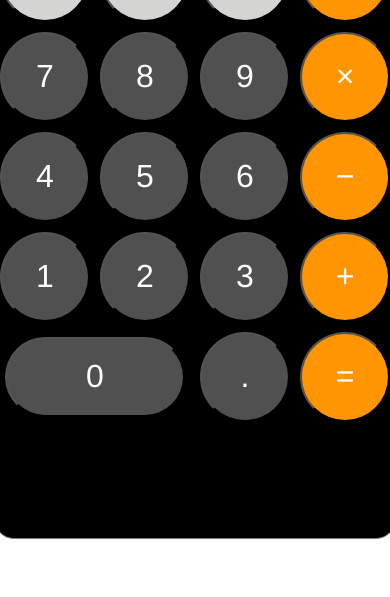
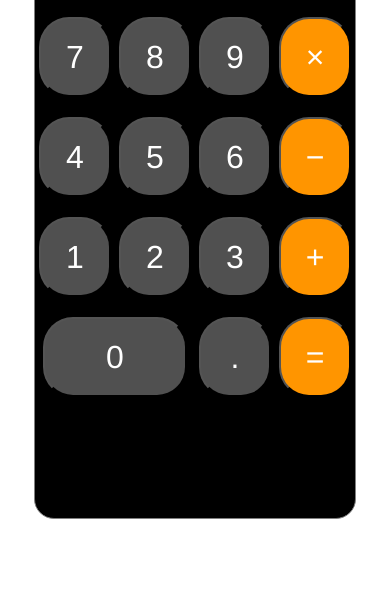
Before and after one commit to JGrineau/Calculator-App, a plain HTML site: page index.html in a window 390 px wide. Shown: the part 325-922 px from the top of the page. After the commit the page ends 844 px from the top, so only its background shows below. Drawn offline with Linux system fonts and the light colour scheme.

Commit message:
size update

```diff
--- a/style.css
+++ b/style.css
@@ -12,12 +12,9 @@ body {
   background-color: white;
 }
 .container {
-  padding: 5%;
-  margin-bottom: 10%;
   display: grid;
   justify-content: center;
   min-height: 100vh;
-  min-width: 100vw;
 }
 .calculator-grid {
   display: grid;
@@ -25,13 +22,12 @@ body {
   align-items: left;
   align-content: center;
   min-height: 100vh;
+
   grid-template-columns: repeat(4, 100px);
   grid-template-rows: minmax(120px, auto) repeat(5, 100px);
   background-color: black;
   border: 1px solid gray;
   border-radius: 20px;
-  margin-left: 30px;
-  margin-right: 30px;
 }
 
 .calculator-grid > button {
@@ -96,6 +92,21 @@ body {
 .actions:hover {
   background-color: #f5f5f4;
   color: black;
+}
+
+@media only screen and (max-width: 400px) {
+  .calculator-grid {
+    grid-template-columns: repeat(4, 80px);
+    grid-template-rows: minmax(120px, auto) repeat(5, 100px);
+  }
+  .calculator-grid > button {
+    border-radius: 30px;
+    display: flex;
+    align-items: center;
+    justify-content: center;
+    margin-top: 10px;
+    margin-bottom: 10px;
+  }
 }
 
 /*
```
